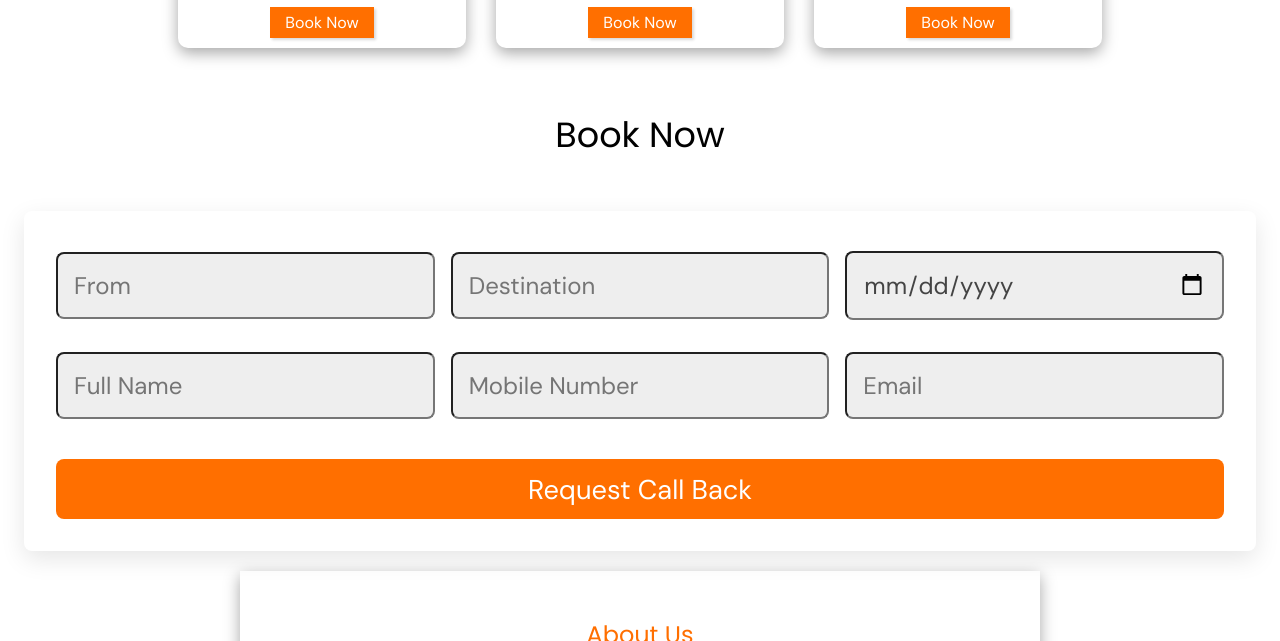
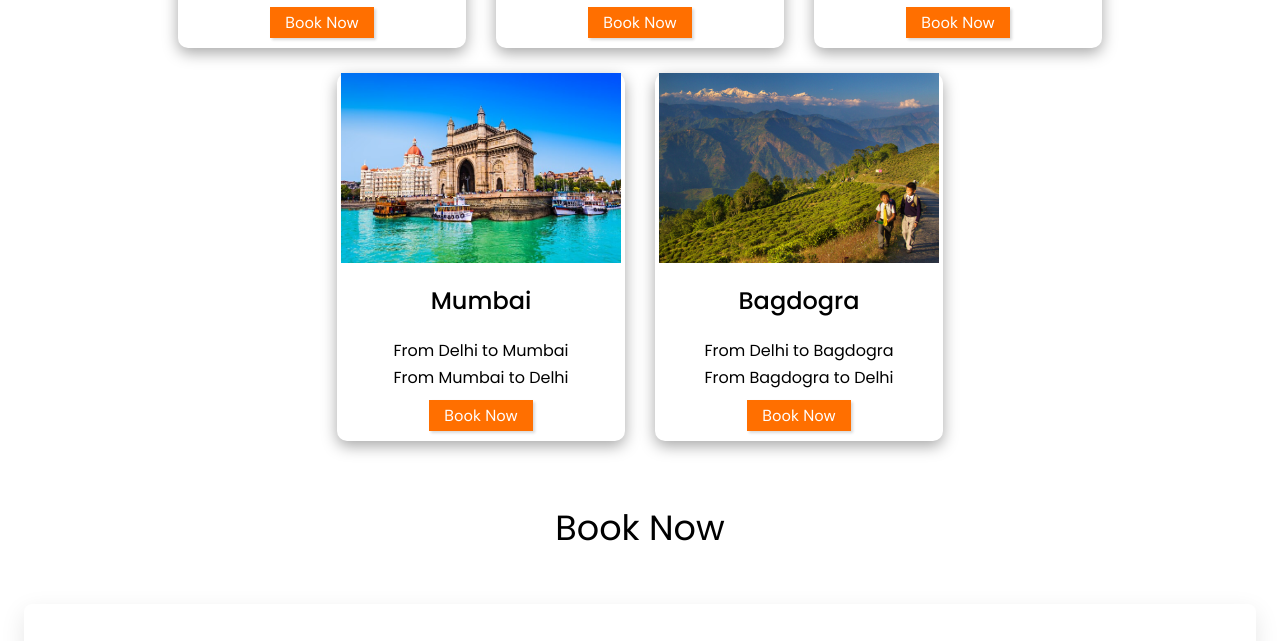
Before and after one commit to towfeeqkhan/oasis.github.io, a plain HTML site: page index.html in a window 1280 px wide. Shown: the part 2230-2871 px from the top of the page. Drawn offline with Linux system fonts and the light colour scheme.

Commit message:
added two more boxes of tickets

```diff
--- a/index.html
+++ b/index.html
@@ -173,6 +173,35 @@
               Now</button></a></div>
       </div>
     </div>
+
+    <!-- NEW LINE 3 -->
+    <div class="box-container box2 Box">
+      <div class="box">
+        <div class="image-thumb">
+          <img class="p1" src="./images/t7.jpg">
+        </div>
+        <div class="info">
+          <h2>Mumbai</h2>
+          <p class="pup">From Delhi to Mumbai</p>
+          <p>From Mumbai to Delhi</p>
+        </div>
+        <div class="book-btn"><a href="https://wa.me/7006228677/?text=From+Delhi+to+Mumbai%2C%0D%0AFrom+Mumbai+to+Delhi"><button class="book">Book
+              Now</button></a></div>
+      </div>
+
+      <div class="box">
+        <div class="image-thumb">
+          <img class="p1" src="./images/t8.jpg">
+        </div>
+        <div class="info">
+          <h2>Bagdogra</h2>
+          <p class="pup">From Delhi to Bagdogra</p>
+          <p>From Bagdogra to Delhi</p>
+        </div>
+        <div class="book-btn"><a href="https://wa.me/7006228677/?text=From+Delhi+to+Bagdogra%2C%0D%0AFrom+Bagdogra+to+Delhi"><button class="book">Book
+              Now</button></a></div>
+      </div>
+    </div>
   </section>
 
   <!-- BOOK NOW SECTION -->
```
Also changed, not shown: images/t7.jpg (added), images/t8.jpg (added).
